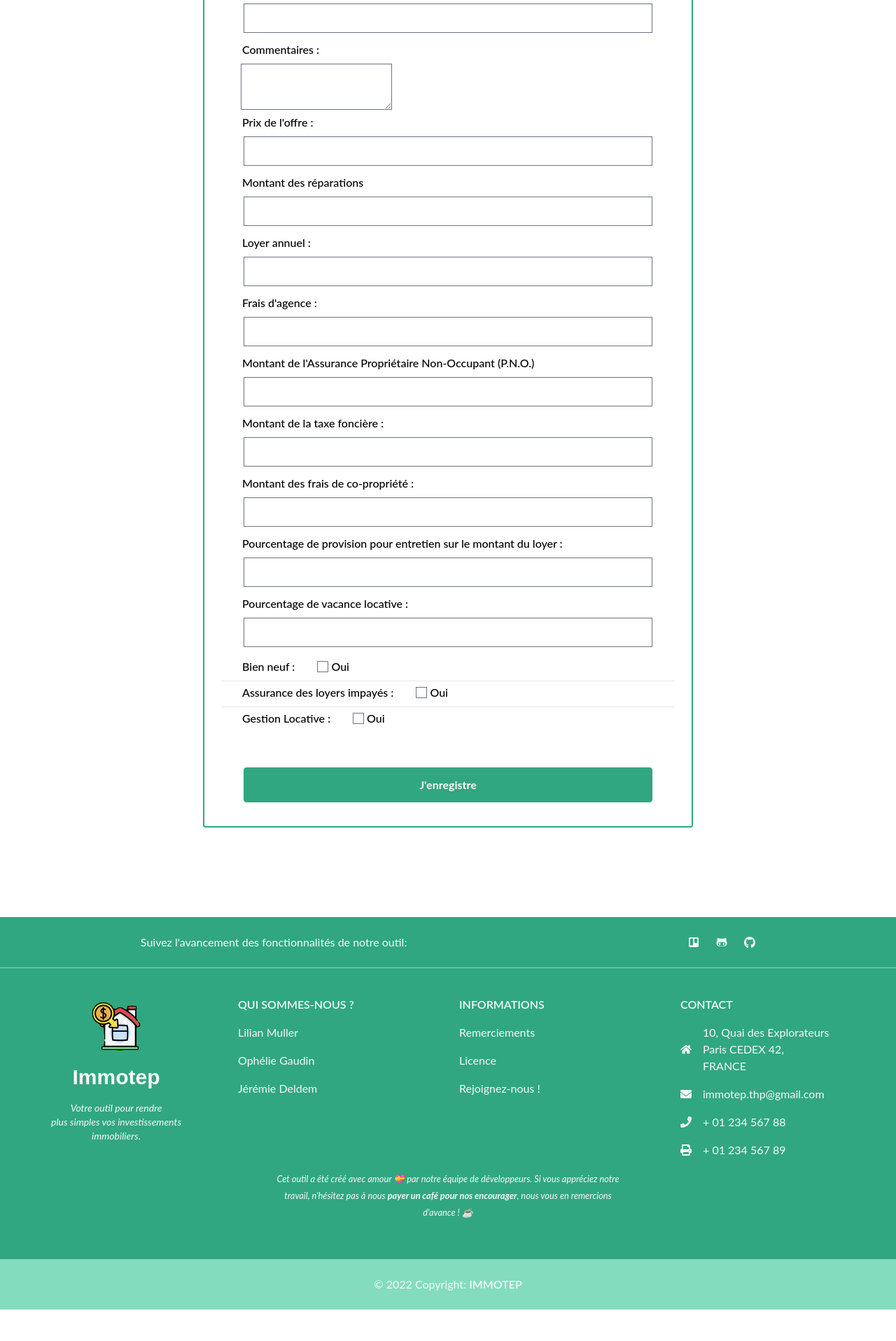
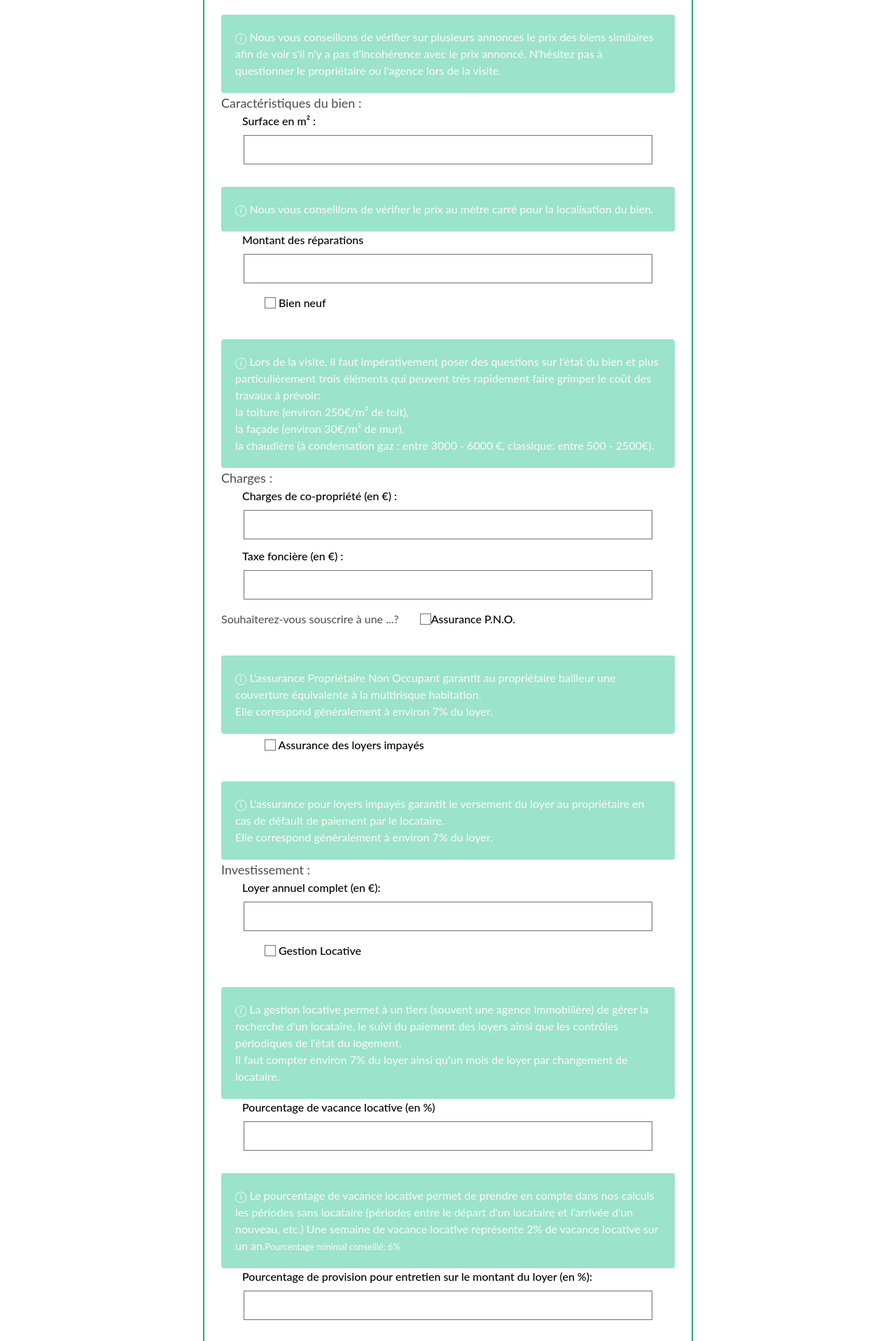
Before and after one commit to ophelie-gaudin/Immotep_front_react, a React (Create React App) app: page /dashboard/1/housing/1/edit in a window 1280 px wide. Shown: the part 760-2677 px from the top of the page at 70% size. Before the commit the page ends 2632 px from the top, so only its background shows below. Built offline with nearby package versions, Linux system fonts and the light colour scheme; no server answers.

Commit message:
add infos in edit form

```diff
--- a/src/components/Main/WarningArea/WarningArea.css
+++ b/src/components/Main/WarningArea/WarningArea.css
@@ -1,3 +1,3 @@
 .warning-area {
-  @apply rounded-[0.25rem] mt-8 bg-white/20 text-whiite p-5;
+  @apply rounded-[0.25rem] mt-8 bg-primary-light/80 text-whiite p-5;
 }
--- a/src/pages/Housing/Housing.edit.jsx
+++ b/src/pages/Housing/Housing.edit.jsx
@@ -2,6 +2,7 @@ import React, { useState, useEffect } from "react";
 import FormsCard from "../../components/FormsCard";
 import Cookies from "js-cookie";
 import { useParams, useNavigate } from "react-router-dom";
+import WarningArea from "../../components/Main/WarningArea";
 
 export default function HousingUpdate() {
   const navigate = useNavigate();
@@ -45,10 +46,11 @@ export default function HousingUpdate() {
   const [rental_unpayment_insurance, setRentalUnpaymentInsurance] = useState();
   const [building_co_tax, setBuildingCoTax] = useState();
   const [maintenance_percentage, setMaintenancePercentage] = useState();
-  const [ad_profitability, setAdProfitability] = useState();
-  const [offer_profitability, setOfferProfitability] = useState();
+  // const [ad_profitability, setAdProfitability] = useState();
+  // const [offer_profitability, setOfferProfitability] = useState();
   const [new_property, setNewProperty] = useState();
   const [rental_vacancy, setRentalVacancy] = useState();
+  const [notary_fees, setNotaryFees] = useState();
 
   const data = {
     localization,
@@ -67,10 +69,11 @@ export default function HousingUpdate() {
     rental_unpayment_insurance,
     building_co_tax,
     maintenance_percentage,
-    ad_profitability,
-    offer_profitability,
+    // ad_profitability,
+    // offer_profitability,
     new_property,
     rental_vacancy,
+    notary_fees,
   };
 
   const handleSubmit = (e) => {
@@ -104,14 +107,15 @@ export default function HousingUpdate() {
           returnText="Mon Logement"
           returnUrl={`/dashboard/${project_id}/housing/${housing_id}`}
         >
-          <form onSubmit={handleSubmit}>
+          <form onSubmit={handleSubmit} className="text-greey">
+            <h2 className="text-lg">Références de l'annonce: </h2>
             <label className="font-medium">
-              Localisation :
+              Lien vers l'annonce :
               <input
                 type="text"
                 className="mt-2"
-                value={myHousingsInfo.localization}
-                onChange={(e) => setLocalization(e.target.value)}
+                value={myHousingsInfo.ad_url}
+                onChange={(e) => setAdUrl(e.target.value)}
               />
             </label>
             <label className="font-medium">
@@ -123,7 +127,6 @@ export default function HousingUpdate() {
                 onChange={(e) => setAdPrice(e.target.value)}
               />
             </label>
-
             <label className="flex flex-col font-medium w-[95%] items-start">
               Type de bien :
               <select
@@ -141,6 +144,22 @@ export default function HousingUpdate() {
               </select>
             </label>
             <label className="font-medium">
+              Localisation :
+              <input
+                type="text"
+                className="mt-2"
+                value={myHousingsInfo.localization}
+                onChange={(e) => setLocalization(e.target.value)}
+              />
+            </label>
+            <WarningArea>
+              ⓘ Nous vous conseillons de vérifier sur plusieurs annonces le prix
+              des biens similaires afin de voir s'il n'y a pas d'incohérence
+              avec le prix annoncé. N'hésitez pas à questionner le propriétaire
+              ou l'agence lors de la visite.
+            </WarningArea>
+            <h2 className="text-lg">Caractéristiques du bien : </h2>
+            <label className="font-medium">
               Surface en m² :
               <input
                 type="text"
@@ -149,34 +168,10 @@ export default function HousingUpdate() {
                 onChange={(e) => setArea(e.target.value)}
               />
             </label>
-            <label className="font-medium">
-              Lien vers l'annonce :
-              <input
-                type="text"
-                className="mt-2"
-                value={myHousingsInfo.ad_url}
-                onChange={(e) => setAdUrl(e.target.value)}
-              />
-            </label>
-            <label className="font-medium">
-              Commentaires :<br />
-              <textarea
-                type="text"
-                className="mt-2 ml-7"
-                value={myHousingsInfo.comment}
-                onChange={(e) => setComment(e.target.value)}
-              />
-            </label>
-            <br />
-            <label className="font-medium">
-              Prix de l'offre :
-              <input
-                type="number"
-                className="mt-2"
-                value={myHousingsInfo.offer_price}
-                onChange={(e) => setOfferPrice(e.target.value)}
-              />
-            </label>
+            <WarningArea>
+              ⓘ Nous vous conseillons de vérifier le prix au mètre carré pour la
+              localisation du bien.{" "}
+            </WarningArea>
             <label className="font-medium">
               Montant des réparations
               <input
@@ -187,7 +182,82 @@ export default function HousingUpdate() {
               />
             </label>
             <label className="font-medium">
-              Loyer annuel :
+              <input
+                type="checkbox"
+                className="ml-8 mt-2"
+                name="controlled"
+                value={myHousingsInfo.new_property}
+                onChange={(e) => setNewProperty(e.target.value)}
+              ></input>{" "}
+              Bien neuf
+            </label>
+            <WarningArea>
+              ⓘ Lors de la visite, il faut impérativement poser des questions
+              sur l'état du bien et plus particulièrement trois éléments qui
+              peuvent très rapidement faire grimper le coût des travaux à
+              prévoir:
+              <ul>
+                <li>la toiture (environ 250€/m² de toit),</li>
+                <li>la façade (environ 30€/m² de mur),</li>
+                la chaudière (à condensation gaz : entre 3000 - 6000 €,
+                classique: entre 500 - 2500€).
+                <li></li>
+              </ul>
+            </WarningArea>
+            <h2 className="text-lg">Charges : </h2>
+            <label className="font-medium">
+              Charges de co-propriété (en €) :
+              <input
+                type="number"
+                className="mt-2"
+                value={myHousingsInfo.building_co_tax}
+                onChange={(e) => setBuildingCoTax(e.target.value)}
+              />
+            </label>
+            <label className="font-medium">
+              Taxe foncière (en €) :
+              <input
+                type="number"
+                className="mt-2"
+                value={myHousingsInfo.property_tax}
+                onChange={(e) => setPropertyTax(e.target.value)}
+              />
+            </label>
+            Souhaiterez-vous souscrire à une ...?
+            <label className="font-medium">
+              <input
+                type="checkbox"
+                className="mt-2"
+                value={myHousingsInfo.pno_insurance}
+                onChange={(e) => setPnoInsurance(e.target.value)}
+              />
+              Assurance P.N.O.
+            </label>
+            <WarningArea>
+              ⓘ L'assurance Propriétaire Non Occupant garantit au propriétaire
+              bailleur une couverture équivalente à la multirisque habitation.
+              <br />
+              Elle correspond généralement à environ 7% du loyer.{" "}
+            </WarningArea>
+            <label className="font-medium">
+              <input
+                type="checkbox"
+                className="ml-8 mt-2"
+                name="controlled"
+                value={myHousingsInfo.rental_unpayment_insurance}
+                onChange={(e) => setRentalUnpaymentInsurance(e.target.value)}
+              />{" "}
+              Assurance des loyers impayés
+            </label>
+            <WarningArea>
+              ⓘ L'assurance pour loyers impayés garantit le versement du loyer
+              au propriétaire en cas de défault de paiement par le locataire.
+              <br />
+              Elle correspond généralement à environ 7% du loyer.
+            </WarningArea>
+            <h2 className="text-lg">Investissement : </h2>
+            <label className="font-medium">
+              Loyer annuel complet (en €):
               <input
                 type="number"
                 className="mt-2"
@@ -196,7 +266,101 @@ export default function HousingUpdate() {
               />
             </label>
             <label className="font-medium">
-              Frais d'agence :
+              <input
+                type="checkbox"
+                className="ml-8 mt-2"
+                name="controlled"
+                value={myHousingsInfo.rental_management}
+                onChange={(e) => setRentalManagement(e.target.value)}
+              />{" "}
+              Gestion Locative
+            </label>
+            <WarningArea>
+              ⓘ La gestion locative permet à un tiers (souvent une agence
+              immobilière) de gérer la recherche d'un locataire, le suivi du
+              paiement des loyers ainsi que les contrôles périodiques de l'état
+              du logement.
+              <br />
+              Il faut compter environ 7% du loyer ainsi qu'un mois de loyer par
+              changement de locataire.{" "}
+            </WarningArea>
+            <label className="font-medium">
+              Pourcentage de vacance locative (en %)
+              <input
+                type="number"
+                className="mt-2"
+                value={myHousingsInfo.rental_vacancy}
+                onChange={(e) => setRentalVacancy(e.target.value)}
+              />
+            </label>
+            <WarningArea>
+              ⓘ Le pourcentage de vacance locative permet de prendre en compte
+              dans nos calculs les périodes sans locataire (périodes entre le
+              départ d'un locataire et l'arrivée d'un nouveau, etc.) Une semaine
+              de vacance locative représente 2% de vacance locative sur un an.
+              <small>Pourcentage minimal conseillé: 6%</small>
+            </WarningArea>
+            <label className="font-medium">
+              Pourcentage de provision pour entretien sur le montant du loyer
+              (en %):
+              <input
+                type="number"
+                className="mt-2"
+                value={myHousingsInfo.maintenance_percentage}
+                onChange={(e) => setMaintenancePercentage(e.target.value)}
+              />
+            </label>
+            <WarningArea>
+              ⓘ Le pourcentage de réserve permet de mettre chaque mois une somme
+              de côté pour prendre en compte l'entretien à faire sur un
+              logement. Cette somme ne rentre pas en compte dans les bénéfices.
+              <small>Pourcentage minimal conseillé: 2%</small>
+            </WarningArea>
+            <h2 className="text-lg">Offre : </h2>
+            <label className="font-medium">
+              Vos remarques :<br />
+              <textarea
+                type="text"
+                className="mt-2 ml-7"
+                value={myHousingsInfo.comment}
+                onChange={(e) => setComment(e.target.value)}
+              />
+            </label>
+            <br />
+            <WarningArea>
+              ⓘ N'hésitez pas à visiter le logement à différents moments de la
+              journée et de la semaine pour vérifier les éventuelles nuisances
+              (bar, travaux, circulation...) présentes dans le quartier.{" "}
+            </WarningArea>
+            <label className="font-medium">
+              Prix de l'offre (en €) :
+              <input
+                type="number"
+                className="mt-2"
+                value={myHousingsInfo.offer_price}
+                onChange={(e) => setOfferPrice(e.target.value)}
+              />
+            </label>
+            <WarningArea>
+              ⓘ Demandez les raisons de la vente du bien : si la vente est
+              urgente, vous pourrez plus facilement négocier le prix.
+              <br />
+              Renseignez-vous sur la durée durant laquelle le propriétaire a
+              vécu dans le bien : si le propriétaire habite ici depuis
+              longtemps, il a eu davantage le temps de rembourser son crédit et
+              sera surement davantage ouvert à une offre.{" "}
+            </WarningArea>
+            <label className="font-medium">
+              Frais de notaire (en €) :
+              <input
+                type="number"
+                className="mt-2"
+                value={myHousingsInfo.notary_fees}
+                onChange={(e) => setNotaryFees(e.target.value)}
+              />
+            </label>
+            <label className="font-medium">
+              Frais d'agence (en €):
               <input
                 type="number"
                 className="mt-2"
@@ -204,88 +368,8 @@ export default function HousingUpdate() {
                 onChange={(e) => setAgencyFees(e.target.value)}
               />
             </label>
-            <label className="font-medium">
-              Montant de l'Assurance Propriétaire Non-Occupant (P.N.O.)
-              <input
-                type="number"
-                className="mt-2"
-                value={myHousingsInfo.pno_insurance}
-                onChange={(e) => setPnoInsurance(e.target.value)}
-              />
-            </label>
-            <label className="font-medium">
-              Montant de la taxe foncière :
-              <input
-                type="number"
-                className="mt-2"
-                value={myHousingsInfo.property_tax}
-                onChange={(e) => setPropertyTax(e.target.value)}
-              />
-            </label>
-            <label className="font-medium">
-              Montant des frais de co-propriété :
-              <input
-                type="number"
-                className="mt-2"
-                value={myHousingsInfo.building_co_tax}
-                onChange={(e) => setBuildingCoTax(e.target.value)}
-              />
-            </label>
-            <label className="font-medium">
-              Pourcentage de provision pour entretien sur le montant du loyer :
-              <input
-                type="number"
-                className="mt-2"
-                value={myHousingsInfo.maintenance_percentage}
-                onChange={(e) => setMaintenancePercentage(e.target.value)}
-              />
-            </label>
-
-            <label className="font-medium">
-              Pourcentage de vacance locative :
-              <input
-                type="number"
-                className="mt-2"
-                value={myHousingsInfo.rental_vacancy}
-                onChange={(e) => setRentalVacancy(e.target.value)}
-              />
-            </label>
-            <label className="font-medium">
-              Bien neuf :
-              <input
-                type="checkbox"
-                className="ml-8 mt-2"
-                name="controlled"
-                value={myHousingsInfo.new_property}
-                onChange={(e) => setNewProperty(e.target.value)}
-              ></input>{" "}
-              Oui
-            </label>
             <hr />
-            <label className="font-medium">
-              Assurance des loyers impayés :
-              <input
-                type="checkbox"
-                className="ml-8 mt-2"
-                name="controlled"
-                value={myHousingsInfo.rental_unpayment_insurance}
-                onChange={(e) => setRentalUnpaymentInsurance(e.target.value)}
-              />{" "}
-              Oui{" "}
-            </label>
             <hr />
-            <label className="font-medium">
-              Gestion Locative :
-              <input
-                type="checkbox"
-                className="ml-8 mt-2"
-                name="controlled"
-                value={myHousingsInfo.rental_management}
-                onChange={(e) => setRentalManagement(e.target.value)}
-              />{" "}
-              Oui{" "}
-            </label>
-
             <button className="orange-button forms-buttons">
               J'enregistre
             </button>
--- a/src/pages/Project/Project.read.jsx
+++ b/src/pages/Project/Project.read.jsx
@@ -114,7 +114,7 @@ export default function ProjectRead() {
                 </div>
               </th>
               <th className="font-normal text-center">
-                Voir les détails <br />{" "}
+                Voir + d'infos <br />{" "}
                 <small className="text-greey/70">[dernière modif]</small>
               </th>
               {/* <th className="font-normal text-left pl-16">Members</th> */}
@@ -140,7 +140,6 @@ export default function ProjectRead() {
                       to={`/dashboard/${project_id}/housing/${data.id}`}
                       className="flex flex-col justify-center items-center"
                     >
-                      {/* <span className="text-greey/80">Voir les détails</span> */}
                       <span className="text-xl text-greey mb-2">
                         <FaRegEye />
                       </span>
```
Also changed, not shown: src/pages/Housing/Housing.read.jsx (+151 -58 lines).
